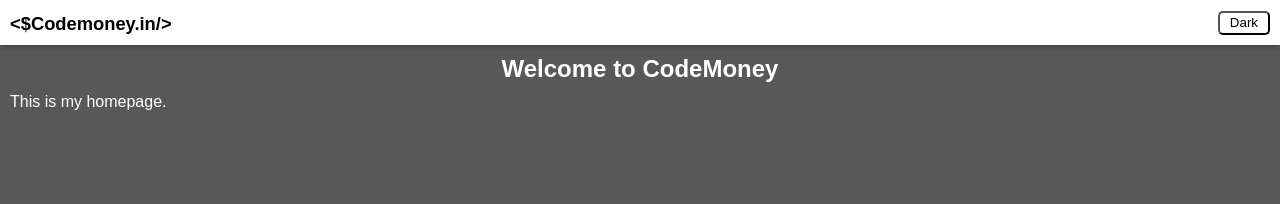
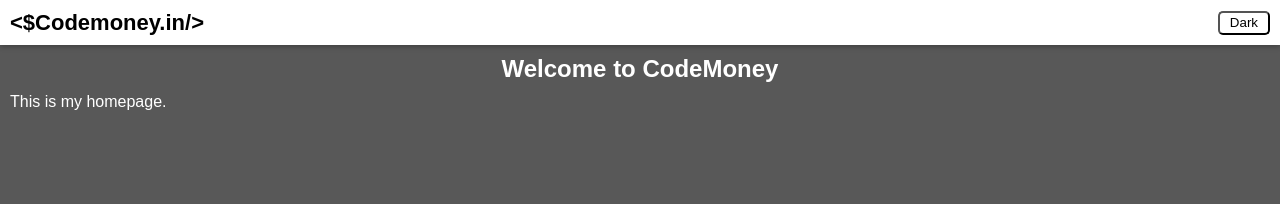
Before and after one commit to naahchi/testing, a Jekyll site: the page built from index.html, in a window 1280 px wide. Shown: the top 204 px of the page. Built offline with Jekyll 4.4.1, drawn with Linux system fonts in a browser that asks for light colours.

Commit message:
Update header.html

```diff
--- a/_includes/header.html
+++ b/_includes/header.html
@@ -1,5 +1,5 @@
 <nav class="top_nav">
-    <a href="/" class="logo"><small>&lt;$Codemoney.in/&gt;</small></a>
+    <a href="/" class="logo">&lt;$Codemoney.in/&gt;</a>
     <button id="themeBtn">:::::</button>
 </nav>
 <nav class="bottom_nav">
```
